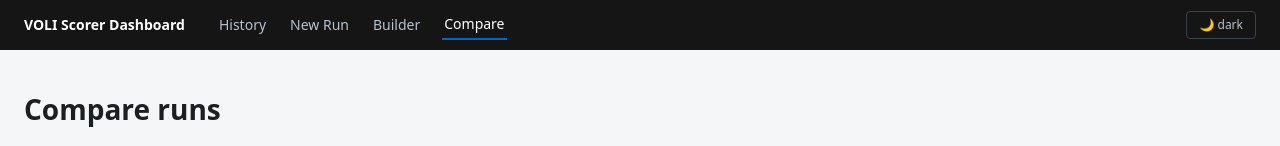
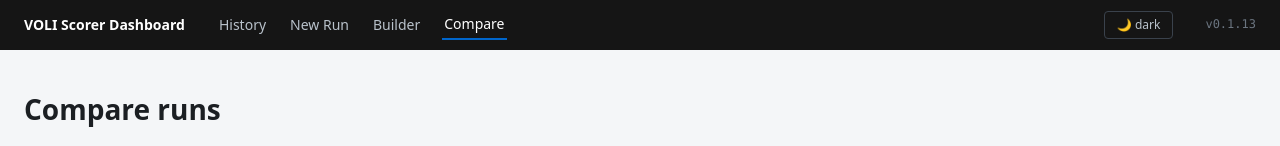
Before and after one commit to rh-waterford-et/voli-scorer-evaluation, a React (Vite) app in the folder dashboard/frontend/: page /compare in a window 1280 px wide. Shown: the top 146 px of the page. Built offline with nearby package versions, Linux system fonts and the light colour scheme.

Commit message:
Add changelog and version label to dashboard

```diff
--- a/dashboard/frontend/package.json
+++ b/dashboard/frontend/package.json
@@ -1,7 +1,7 @@
 {
   "name": "voli-scorer-dashboard",
   "private": true,
-  "version": "0.1.0",
+  "version": "0.1.13",
   "type": "module",
   "scripts": {
     "dev": "vite",
--- a/dashboard/frontend/src/App.tsx
+++ b/dashboard/frontend/src/App.tsx
@@ -1,4 +1,5 @@
 import { NavLink, Outlet } from 'react-router-dom'
+import pkg from '../package.json'
 import { useTheme } from './theme'
 
 export default function App() {
@@ -27,6 +28,9 @@ export default function App() {
         >
           {theme === 'dark' ? '☀ light' : '🌙 dark'}
         </button>
+        <span className="version-label" title="Dashboard version — include it when reporting issues">
+          v{pkg.version}
+        </span>
       </nav>
       <main className="container">
         <Outlet />
--- a/dashboard/frontend/src/components/ErrorBoundary.tsx
+++ b/dashboard/frontend/src/components/ErrorBoundary.tsx
@@ -1,4 +1,5 @@
 import React from 'react'
+import pkg from '../../package.json'
 
 interface State {
   error: Error | null
@@ -30,8 +31,8 @@ export default class ErrorBoundary extends React.Component<
               {this.state.error.toString()}
             </pre>
             <p className="muted">
-              Check the browser console for the stack trace, then reload. Stored run data is
-              unaffected — History and the backend keep working.
+              Dashboard version: v{pkg.version}. Check the browser console for the stack trace,
+              then reload. Stored run data is unaffected — History and the backend keep working.
             </p>
             <button className="primary" onClick={() => window.location.reload()}>
               Reload
--- a/dashboard/frontend/src/styles.css
+++ b/dashboard/frontend/src/styles.css
@@ -141,6 +141,13 @@ code {
 .topnav .theme-toggle:hover {
   border-color: var(--accent);
   color: #fff;
+}
+
+.topnav .version-label {
+  color: #6b7580;
+  font-size: 12px;
+  font-family: ui-monospace, 'SF Mono', Menlo, Consolas, monospace;
+  margin-left: 12px;
 }
 
 .container {
```
Also changed, not shown: 1 other file (tests, documents, lock files or other folders).
